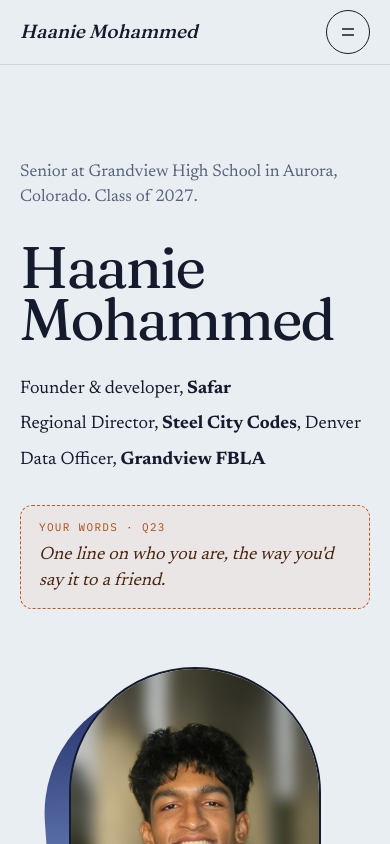
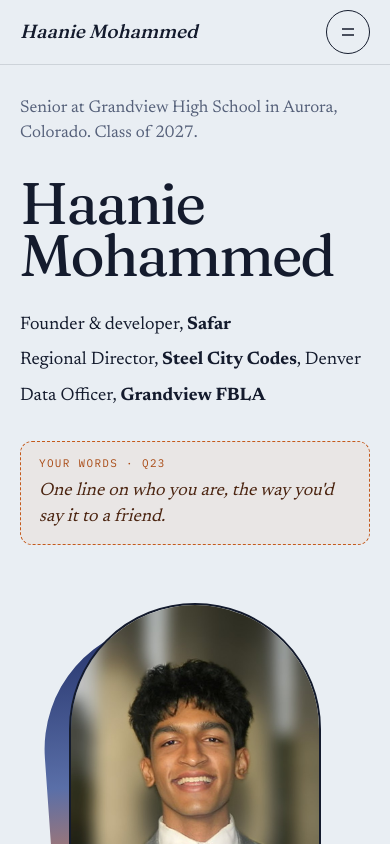
Before and after one commit to haanie09/haanie-portfolio, a Next.js app: page / in a window 390 px wide. Shown: the top 844 px of the page. Built offline with nearby package versions, Linux system fonts and the light colour scheme.

Commit message:
Mobile: undo extra hero padding (header is sticky, not overlaid)
Co-Authored-By: Claude Opus 5.5 <noreply@anthropic.com>
Claude-Session: https://claude.ai/code/session_013HGD12oSBPua8fQpxEx5mS

```diff
--- a/app/globals.css
+++ b/app/globals.css
@@ -1419,7 +1419,6 @@ em.disp {
 .polaroids { grid-template-columns: repeat(auto-fit, minmax(260px, 420px)); }
 .beyond__photo img { object-position: 12% 45%; }
 @media (max-width: 720px) {
-  .hero { padding-top: 96px; }
   .hero__name { font-size: clamp(52px, 15vw, 76px); }
   .hero__art { order: 0; }
   .browser { display: none; }
```
